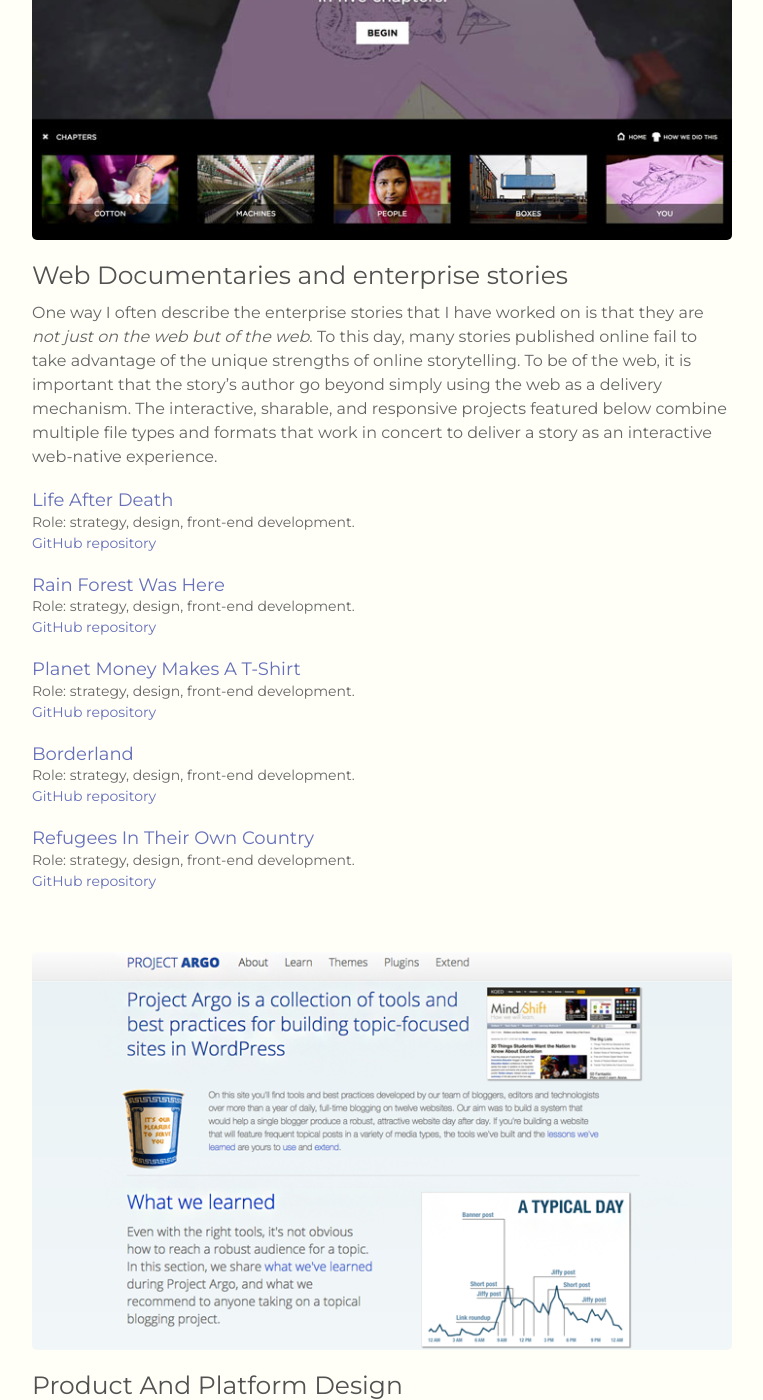
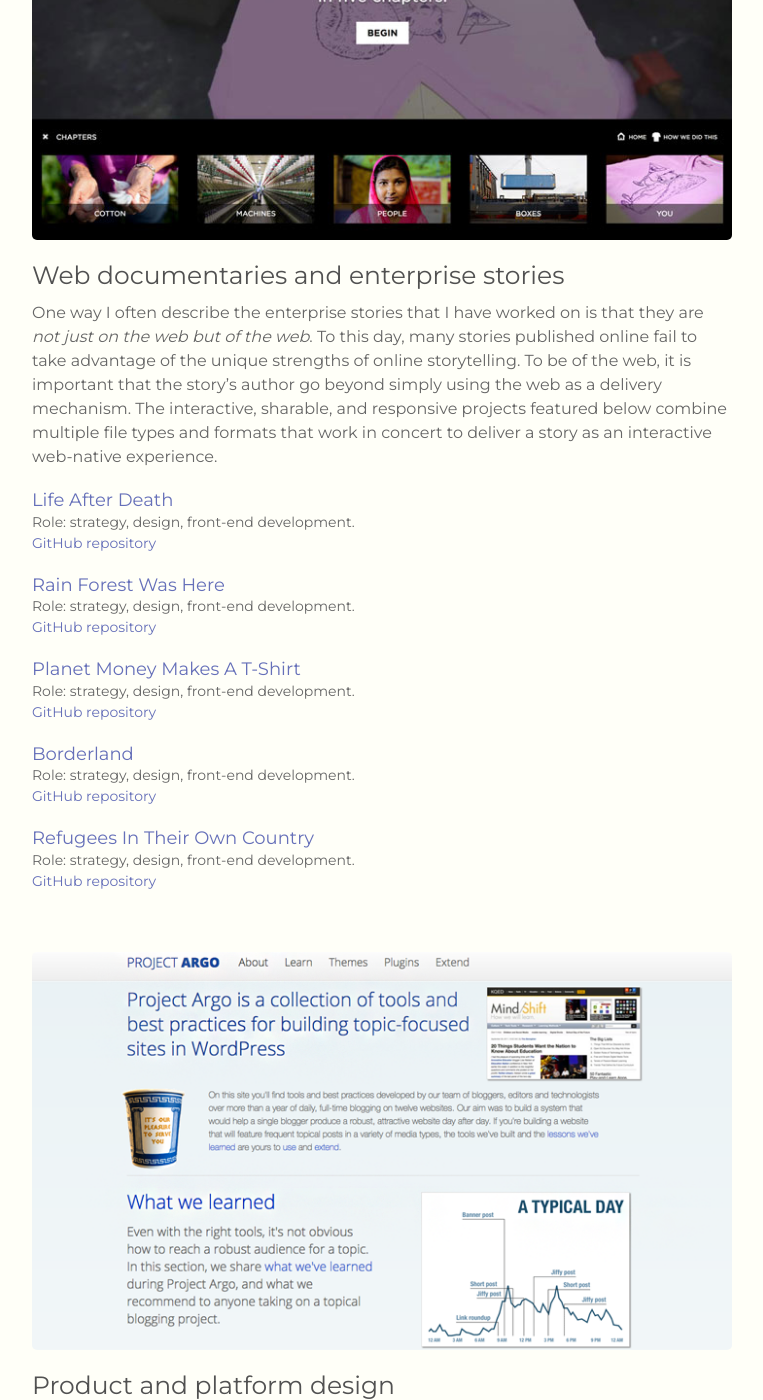
Before and after one commit to lindamood/lindamood.github.io, a Jekyll site: the page built from portfolio.md, in a window 1280 px wide and 1400 px high, scrolled down 484 px. Shown: the whole window, without its empty margins (258-1021 px from the left). Built offline with Jekyll 4.4.1, drawn with Linux system fonts in a browser that asks for light colours; some of the changed text lies outside the part shown.

Commit message:
fix title casing

```diff
--- a/portfolio.md
+++ b/portfolio.md
@@ -17,7 +17,7 @@ From UX and editorial strategy to visual design and front-end development, the w
  ![Planet Money Makes A T-Shirt](/public/img/tshirt-1.jpg "Planet Money Makes A T-Shirt")
  </a>
 
-### Web Documentaries and enterprise stories
+### Web documentaries and enterprise stories
 One way I often describe the enterprise stories that I have worked on is that they are _not just on the web but of the web_. To this day, many stories published online fail to take advantage of the unique strengths of online storytelling. To be of the web, it is important that the story’s author go beyond simply using the web as a delivery mechanism. The interactive, sharable, and responsive projects featured below combine multiple file types and formats that work in concert to deliver a story as an interactive web-native experience.
 
 <ul>
@@ -67,7 +67,7 @@ One way I often describe the enterprise stories that I have worked on is that th
  ![Project Argo](/public/img/argo-1.png "Project Argo")
  </a>
 
-### Product And Platform Design
+### Product and platform design
 I am a designer that excels at hypothesis driven design. I love working with multidisciplinary teams to build, measure, and learn in an iterative way. The work below showcases a few of the products in which I have played a lead role in both strategy and design on a multidisciplinary product team.
 
 <!-- - [Building a Alexa custom skill for NPR](#)-- -->
@@ -109,7 +109,7 @@ I am a designer that excels at hypothesis driven design. I love working with mul
  ![Fact Check And Full Transcript Of The Final 2016 Presidential Debate](/public/img/fact-check-1.jpg "Fact Check And Full Transcript Of The Final 2016 Presidential Debate")
  </a>
 
-### News Design
+### News design
 While the traditional article format can be an effective way to convey news and information, I believe it is important to let the content drive the form of the experience. Through an understanding of user needs and editorial goals, it is possible to think beyond the article, and develop design solutions tailored to the unique needs of a given context. In the following examples, I share instances in which I have played a lead design role in presenting news content in new and innovative ways.
 
 <ul>
```
Also changed, not shown: 2 other files.
